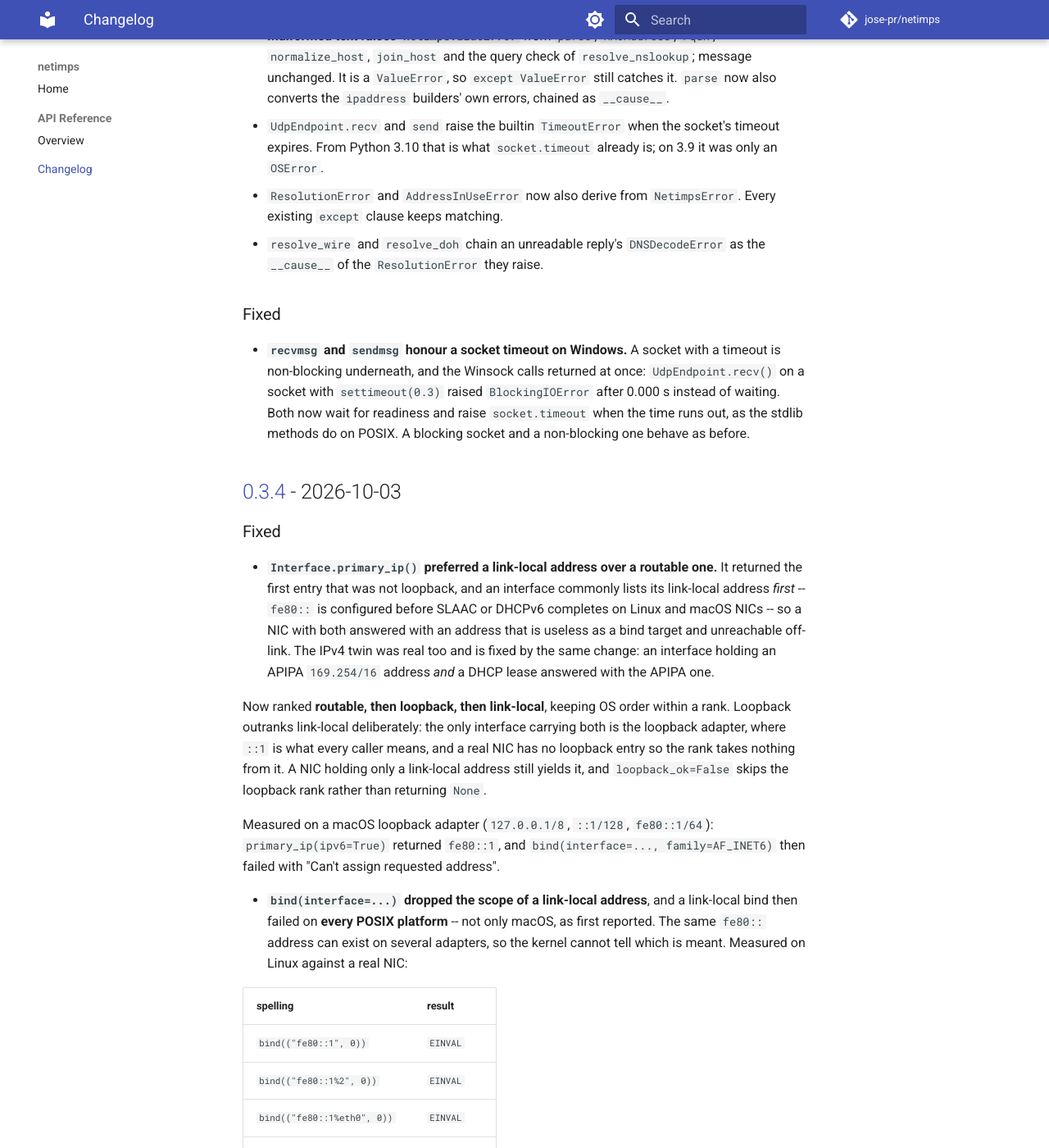
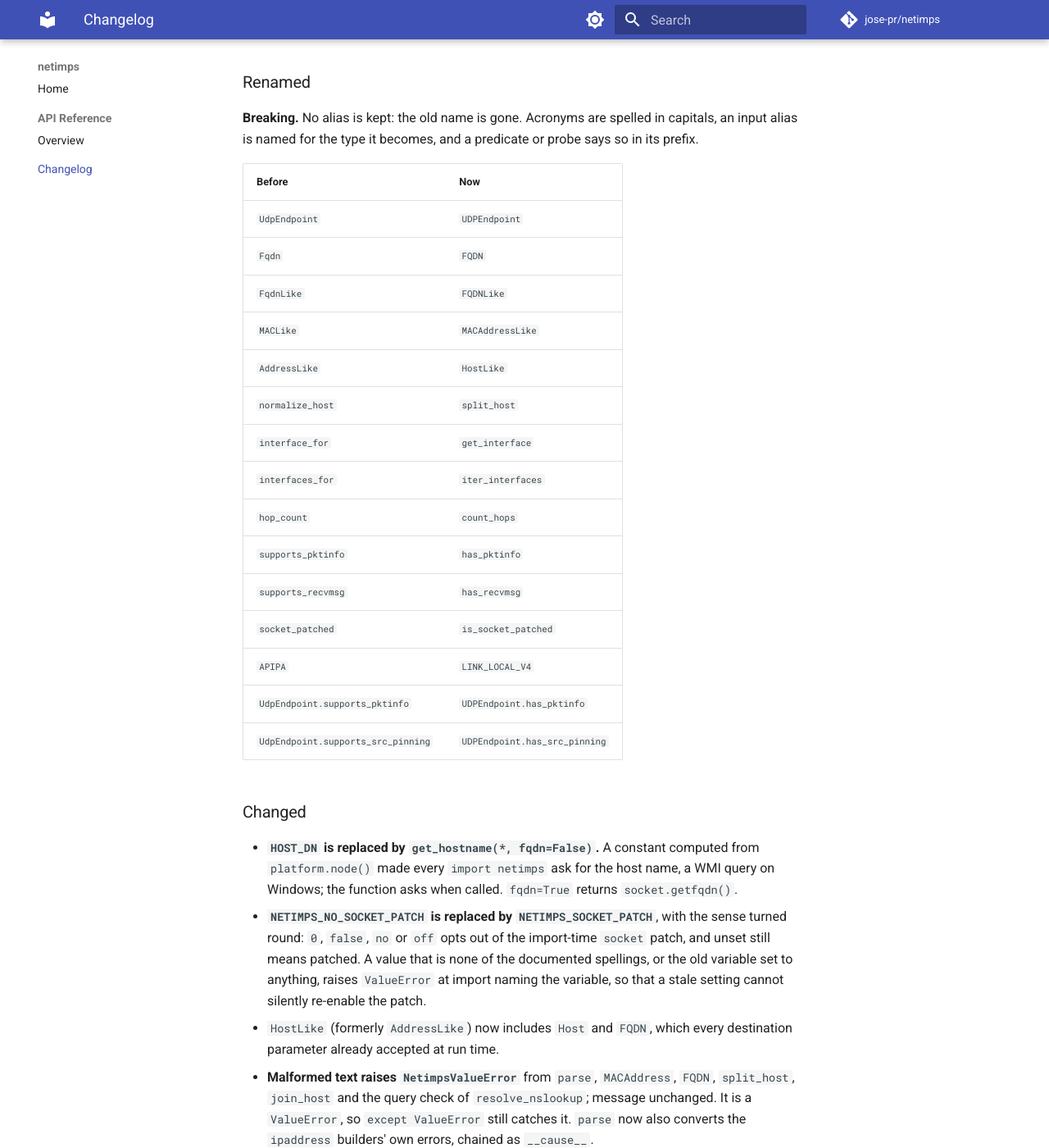
Before and after one commit to jose-pr/netimps, an MkDocs documentation site: the page built from docs/changelog.md, in a window 1280 px wide and 1400 px high, scrolled down 692 px. Shown: the whole window at 82% size. Built offline with MkDocs 1.6.1 and Material for MkDocs 9.7.7, drawn with Linux system fonts in a browser that asks for light colours; comment, search, counter and statistics services are not loaded; some of the changed text lies outside the part shown.

Commit message:
fix: finish the surface rename
HostLike names Host and FQDN, which every destination already accepted at
run time; get_hostname lives beside Host and nothing asks for the host name
at import; the opt-out is documented as NETIMPS_SOCKET_PATCH=0 everywhere;
the four exported aliases and get_hostname are in the header; the changelog
carries the renames. The surface test pins __all__ and the import-time
behaviour of the variable is tested with a real import.

```diff
--- a/CHANGELOG.md
+++ b/CHANGELOG.md
@@ -18,14 +18,54 @@ and this project adheres to [Semantic Versioning](https://semver.org/).
   `DNSDecodeError(NetimpsValueError)` is the DNS codec's error, formerly the
   private `WireError(ValueError)`.
 
+- Four aliases that already appeared in public signatures are exported:
+  `InterfaceLike` (what names a local interface), `InterfaceQuery` (what
+  `get_interface` looks up), `PortsLike` and `SocketAddress`.
+
+### Renamed
+
+**Breaking.** No alias is kept: the old name is gone. Acronyms are spelled in
+capitals, an input alias is named for the type it becomes, and a predicate or
+probe says so in its prefix.
+
+| Before | Now |
+| --- | --- |
+| `UdpEndpoint` | `UDPEndpoint` |
+| `Fqdn` | `FQDN` |
+| `FqdnLike` | `FQDNLike` |
+| `MACLike` | `MACAddressLike` |
+| `AddressLike` | `HostLike` |
+| `normalize_host` | `split_host` |
+| `interface_for` | `get_interface` |
+| `interfaces_for` | `iter_interfaces` |
+| `hop_count` | `count_hops` |
+| `supports_pktinfo` | `has_pktinfo` |
+| `supports_recvmsg` | `has_recvmsg` |
+| `socket_patched` | `is_socket_patched` |
+| `APIPA` | `LINK_LOCAL_V4` |
+| `UdpEndpoint.supports_pktinfo` | `UDPEndpoint.has_pktinfo` |
+| `UdpEndpoint.supports_src_pinning` | `UDPEndpoint.has_src_pinning` |
+
 ### Changed
 
+- **`HOST_DN` is replaced by `get_hostname(*, fqdn=False)`.** A constant
+  computed from `platform.node()` made every `import netimps` ask for the host
+  name, a WMI query on Windows; the function asks when called. `fqdn=True`
+  returns `socket.getfqdn()`.
+- **`NETIMPS_NO_SOCKET_PATCH` is replaced by `NETIMPS_SOCKET_PATCH`**, with
+  the sense turned round: `0`, `false`, `no` or `off` opts out of the
+  import-time `socket` patch, and unset still means patched. A value that is
+  none of the documented spellings, or the old variable set to anything,
+  raises `ValueError` at import naming the variable, so that a stale setting
+  cannot silently re-enable the patch.
+- `HostLike` (formerly `AddressLike`) now includes `Host` and `FQDN`, which
+  every destination parameter already accepted at run time.
 - **Malformed text raises `NetimpsValueError`** from `parse`, `MACAddress`,
-  `Fqdn`, `normalize_host`, `join_host` and the query check of
+  `FQDN`, `split_host`, `join_host` and the query check of
   `resolve_nslookup`; message unchanged. It is a `ValueError`, so
   `except ValueError` still catches it. `parse` now also converts the
   `ipaddress` builders' own errors, chained as `__cause__`.
-- `UdpEndpoint.recv` and `send` raise the builtin `TimeoutError` when the
+- `UDPEndpoint.recv` and `send` raise the builtin `TimeoutError` when the
   socket's timeout expires. From Python 3.10 that is what `socket.timeout`
   already is; on 3.9 it was only an `OSError`.
 - `ResolutionError` and `AddressInUseError` now also derive from
@@ -37,7 +77,7 @@ and this project adheres to [Semantic Versioning](https://semver.org/).
 
 - **`recvmsg` and `sendmsg` honour a socket timeout on Windows.** A socket
   with a timeout is non-blocking underneath, and the Winsock calls returned
-  at once: `UdpEndpoint.recv()` on a socket with `settimeout(0.3)` raised
+  at once: `UDPEndpoint.recv()` on a socket with `settimeout(0.3)` raised
   `BlockingIOError` after 0.000 s instead of waiting. Both now wait for
   readiness and raise `socket.timeout` when the time runs out, as the
   stdlib methods do on POSIX. A blocking socket and a non-blocking one
```
Also changed, not shown: AGENTS.md (+1 -1 lines), README.md (+1 -1 lines), src/netimps/AGENTS.md (+15 -9 lines), src/netimps/__init__.py (+3 -20 lines), 12 other files.
